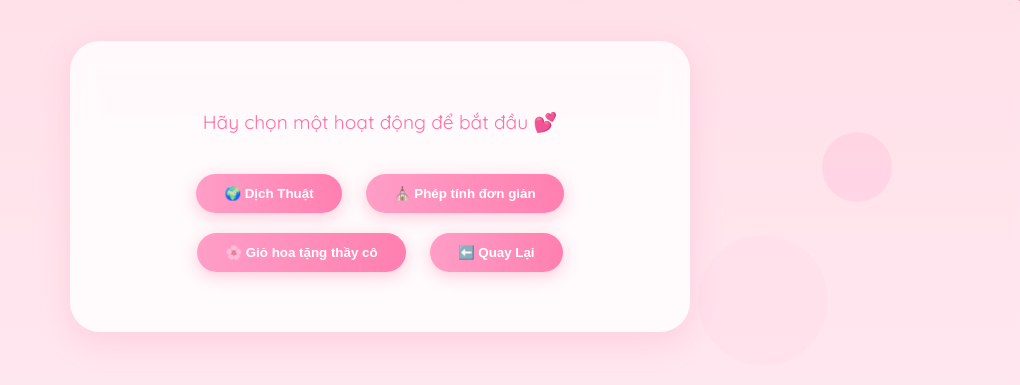
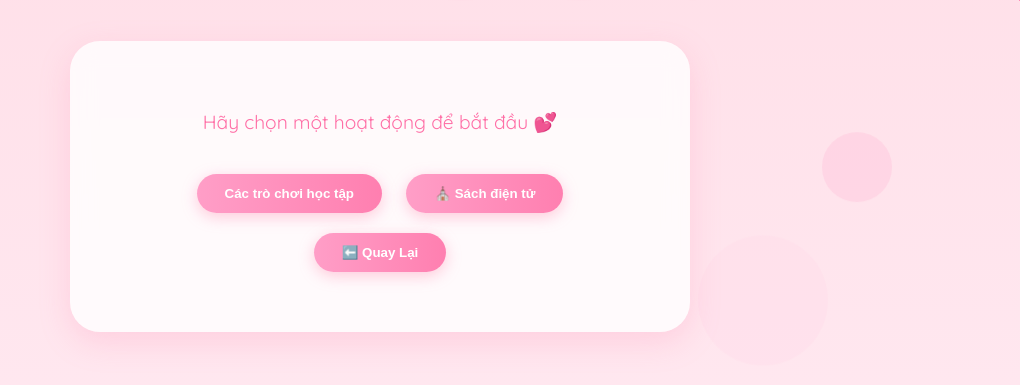
Before and after one commit to flyxlion060213-hehe/vuichoivahoctap, a Flask app: page / in a window 1280 px wide, after a click on "📚 Học Tập". Shown: the part 292-677 px from the top of the page, without its empty margins (260-1280 px from the left). Run offline with Flask 3, Linux system fonts and the light colour scheme.

Commit message:
Update index.html 29

```diff
--- a/templates/index.html
+++ b/templates/index.html
@@ -202,10 +202,26 @@
 
     <!-- Menu học tập -->
     <div id="showStudy" class="sub-buttons">
+      <button class="btn" onclick="showCactrochoihoctap()">Các trò chơi học tập</button>
+      <button class="btn" onclick="showSgk()">⛪ Sách điện tử</button>
+      <button class="btn" onclick="backToMain()">⬅️ Quay Lại</button>
+    </div>
+  </div>
+
+    <div id="showCactrochoihoctap" class="sub-buttons">
       <button class="btn" onclick="window.open('https://scratch.mit.edu/projects/1233610316/', '_blank')">🌍 Dịch Thuật</button>
       <button class="btn" onclick="window.open('https://scratch.mit.edu/projects/1237207428/', '_blank')">⛪ Phép tính đơn giản</button>
       <button class="btn" onclick="window.open('https://scratch.mit.edu/projects/1240052046/', '_blank')">🌸 Giỏ hoa tặng thầy cô </button>
-      <button class="btn" onclick="backToMain()">⬅️ Quay Lại</button>
+      <button class="btn" onclick="backToMenu()">⬅️ Quay Lại</button>
+    </div>
+  </div>
+
+   <div id="showSgk" class="sub-buttons">
+      <button class="btn" onclick="showLop6()">Lớp 6</button>
+      <button class="btn" onclick="showLop7()">Lớp 7</button>
+      <button class="btn" onclick="showLop8()">Lớp 8</button>
+      <button class="btn" onclick="showLop9()">Lớp 9</button>
+      <button class="btn" onclick="backToMenu()">⬅️ Quay Lại</button>
     </div>
   </div>
 
@@ -260,6 +276,12 @@
       }, 400);
     }
 
+     function backToMenu() {
+      showCactrochoihoctap.classList.remove('show');
+      pythonButtons.classList.remove('show');
+      setTimeout(() => funMenu.classList.add('show'), 400);
+    }
+
     // 🎵 Nhạc nền toggle
    let musicStarted = false;
 
```
